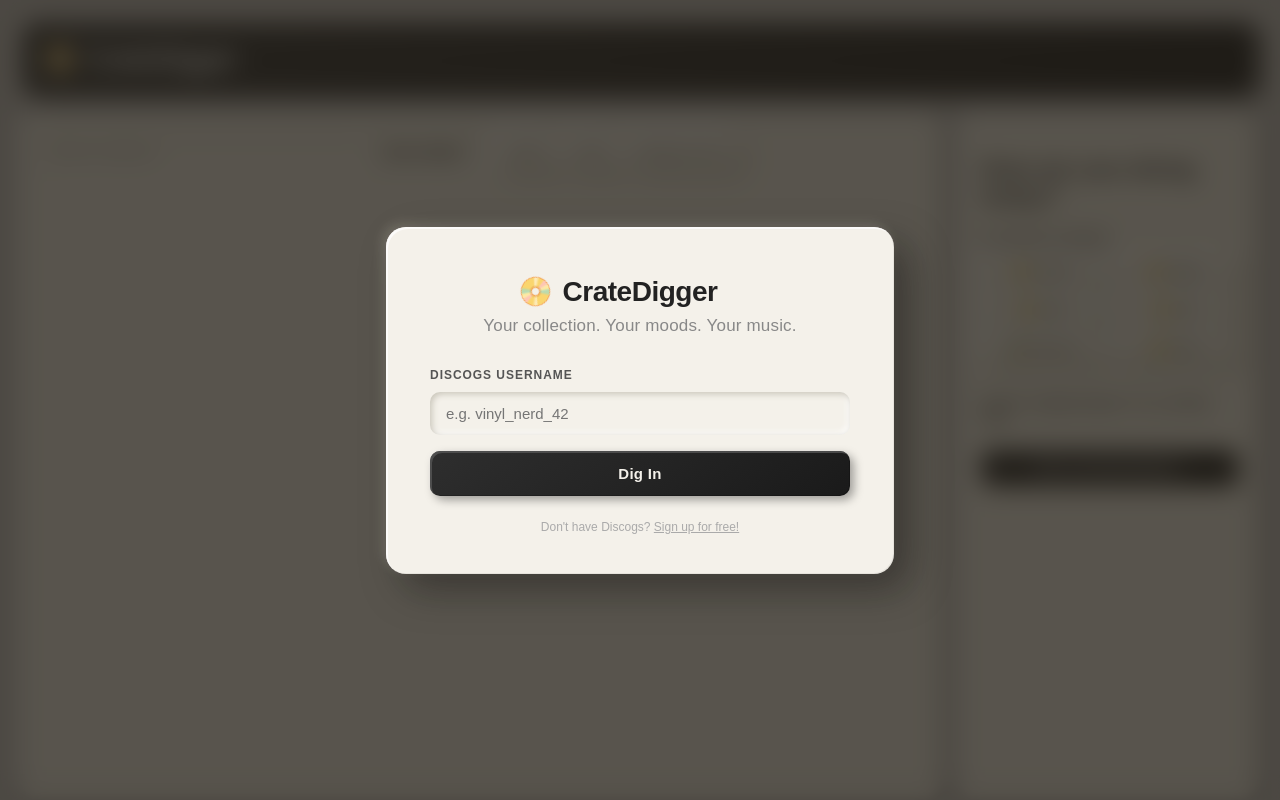
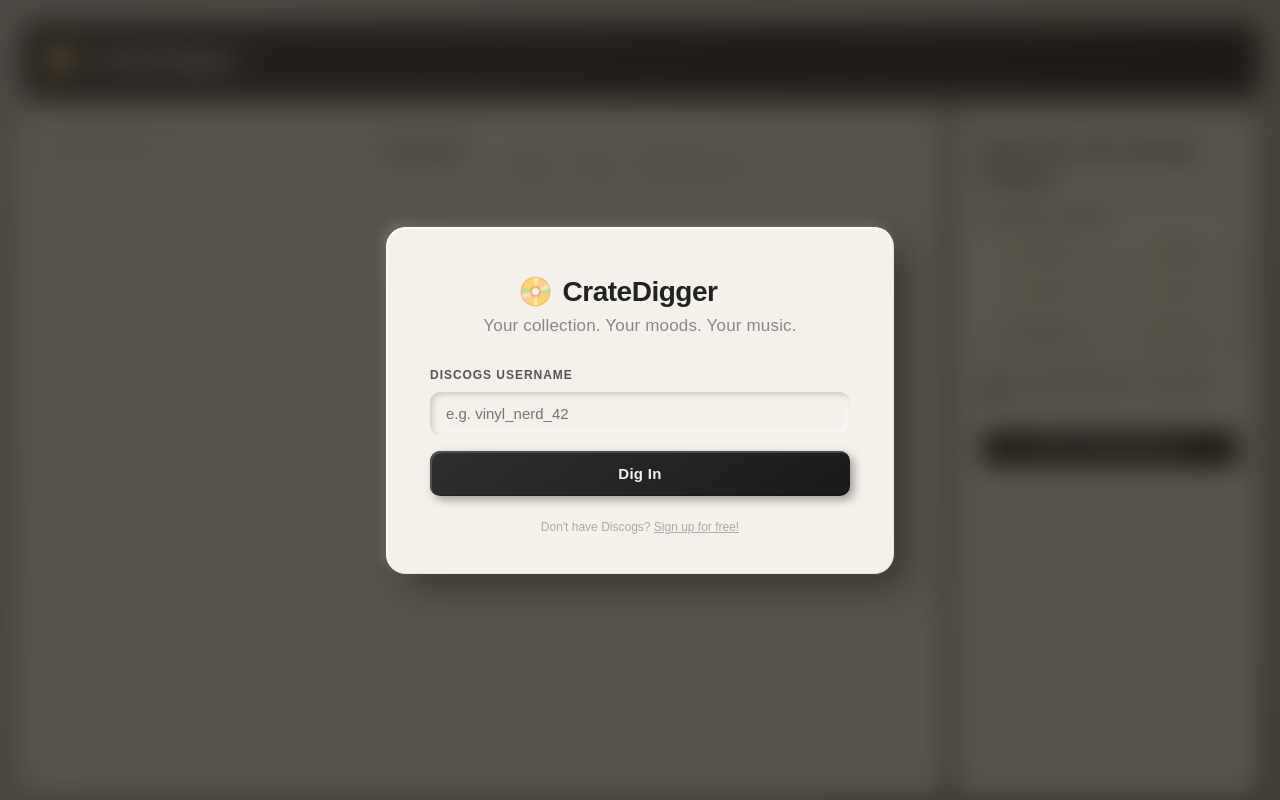
Before and after one commit to byork-bork/cratedigger, a Django app: page / in a window 1280 px wide. Run offline with Django 5.2, Linux system fonts and the light colour scheme.

Commit message:
finalizing formatting

```diff
--- a/static/style.css
+++ b/static/style.css
@@ -8,13 +8,13 @@
   Pressed element → dark TL, light BR (box-shadow inset)
 */
 :root {
-    --bg-page:     #c5c3c1;   /* page canvas — darker warm sand */
+    --bg-page:     linear-gradient(145deg, #c5c3c1, #a39e99);   /* page canvas — darker warm sand */
     --bg:          #f0ede4;   /* raised panel surface */
     --bg-card:     #f4f1ea;   /* slightly lighter surface for cards/modals */
     --neu-light-light:   #ffffff;
     --neu-dark-light:    #c8c4b8;
-    --neu-light-dark:   #e4e2e0;
-    --neu-dark-dark:    #a8a6a3;
+    --neu-light-dark:   #d3d1ce;
+    --neu-dark-dark:    #918e8a;
     --neu-dark-sm: #d4d0c8;
 
     --shadow-raised-light:
@@ -508,25 +508,23 @@
 .main {
     display: flex;
     flex-direction: column;
+    padding-bottom: 0px 0px 0px 20px;
     border-radius: 14px;
     background: var(--bg);
     box-shadow:
         var(--shadow-raised-dark),
         inset 2px 2px 0px rgba(255,255,255,0.75),
         inset -1px -1px 0px rgba(0,0,0,0.06);
-    padding: 20px;
-    margin-bottom: 10px;
     margin-right: 20px;
     margin-top: 20px;
-    min-height: 0;
-    min-width: 700px;
-    height: 80vh;
+    height: 84.5vh;
+    min-width: 738px;
 }
 
 .search-container {
     display: flex;
     gap: 10px;
-    margin-bottom: 20px;
+    padding: 20px;
 }
 
 input {
@@ -602,8 +600,9 @@
     display: grid;
     grid-template-columns: repeat(auto-fill, minmax(200px, 1fr));
     gap: 20px;
+    padding: 0px 12px 20px 20px;
+    border-radius: 12px;
     overflow-y: auto;
-    border-radius: 12px;
 }
 
 .results-grid::-webkit-scrollbar { width: 8px; }
@@ -672,16 +671,15 @@
 /* ===================== SIDEBAR ===================== */
 .sidebar {
     border-radius: 14px;
-    padding: 20px;
+    padding: 0px 20px;
     background: var(--bg);
     box-shadow:
         var(--shadow-raised-dark),
         inset 2px 2px 0px rgba(255,255,255,0.75),
         inset -1px -1px 0px rgba(0,0,0,0.06);
     margin-top: 20px;
-    margin-bottom: 20px;
     overflow-y: auto;
-    height: 80vh;
+    height: 84.5vh;
     min-width: 190px;
 }
 
@@ -818,7 +816,7 @@
 .card-mood-tag:not(:empty) { display: block; }
 
 .mood-happy     { background: linear-gradient(145deg, #ffbd42, #dd9520); color: #fff; }
-.mood-calm      { background: linear-gradient(145deg, #61a6e4, #2d6ea7); color: #fff; }
+.mood-calm      { background: linear-gradient(145deg, #61dbe4, #2d99a7); color: #fff; }
 .mood-stressed  { background: linear-gradient(145deg, #cd3d2e, #972a20); color: #fff; }
 .mood-tired     { background: linear-gradient(145deg, #b87bcf, #995f9e); color: #fff; }
 .mood-sad       { background: linear-gradient(145deg, #4174d1, #194783); color: #fff; }
@@ -1502,7 +1500,7 @@
     flex-direction: column;
     border-radius: 14px;
     gap: 16px;
-    padding: 15px;
+    padding: 20px 15px 15px 15px;
     overflow-y: auto;
     min-height: 0;
     height: 80vh;
```
